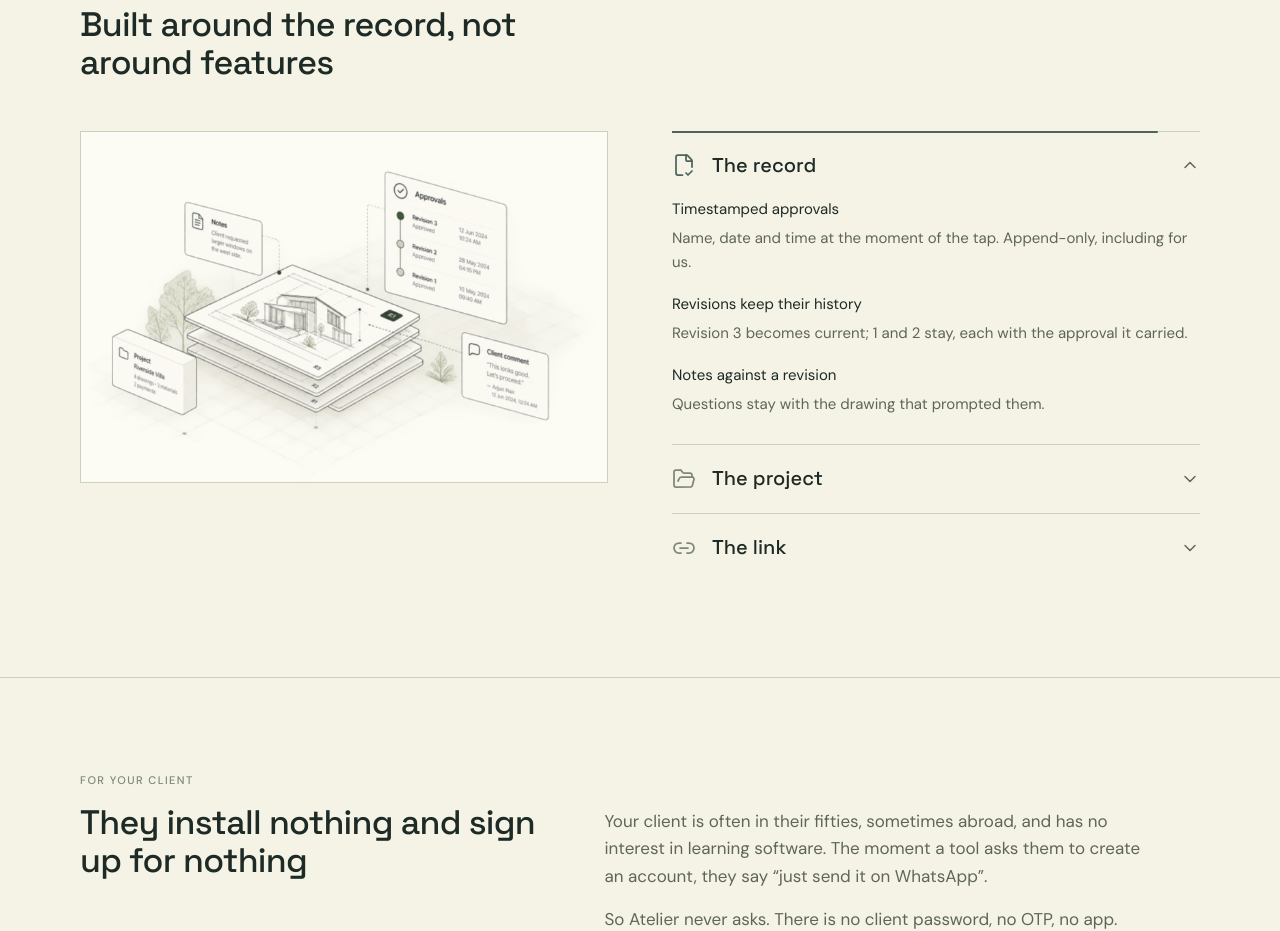
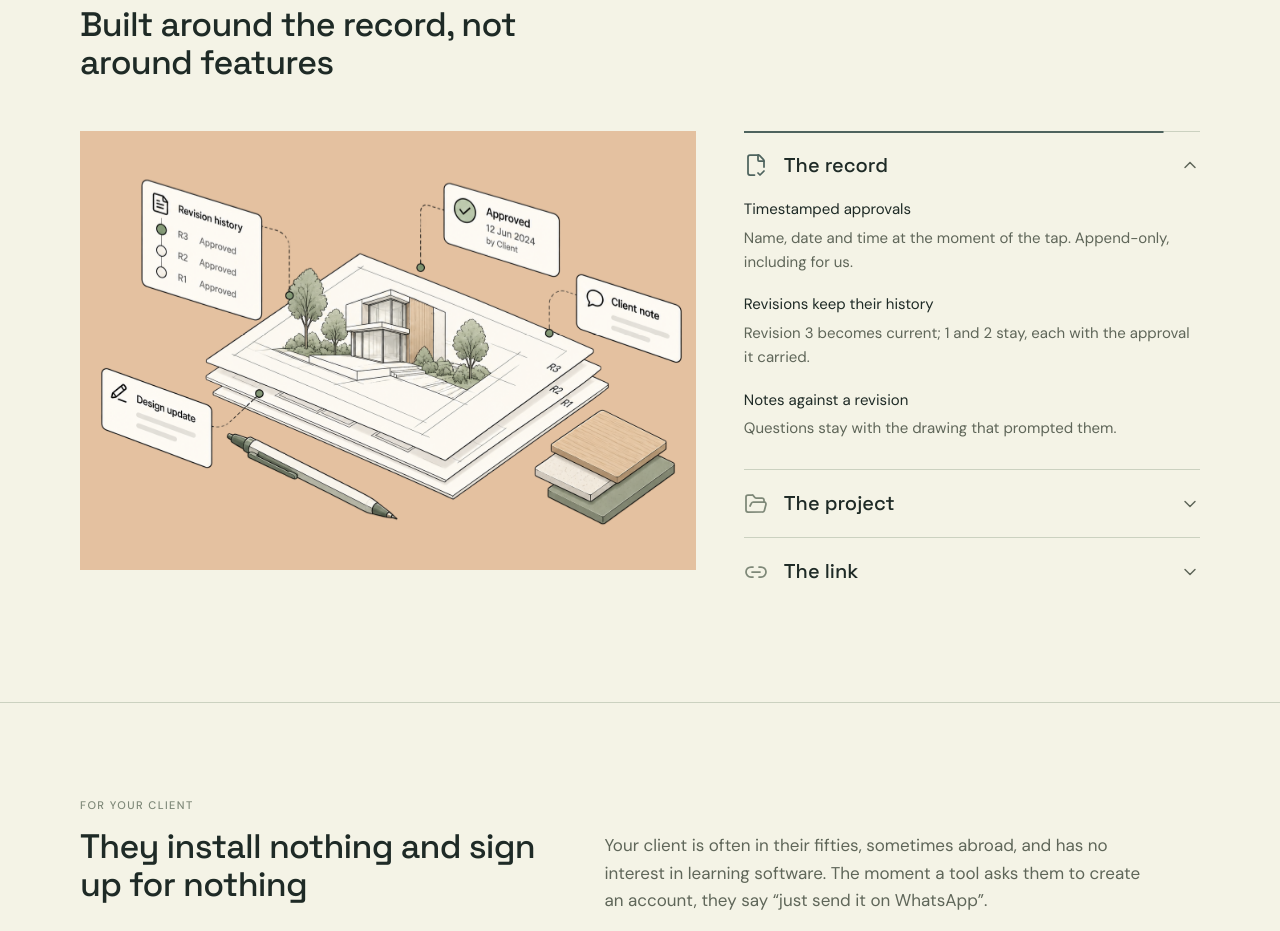
Before and after one commit to sachu1105/drafo, a Next.js app in the folder frontend/: page / in a window 1280 px wide. Shown: the part 2200-3131 px from the top of the page. Built offline with nearby package versions, Linux system fonts and the light colour scheme; no server answers.

Commit message:
updated the images

```diff
--- a/frontend/src/components/marketing/FeatureAccordion.tsx
+++ b/frontend/src/components/marketing/FeatureAccordion.tsx
@@ -18,8 +18,9 @@ import { useEffect, useRef, useState } from "react";
 const GROUPS = [
   {
     label: "The record",
+    tint: "bg-swatchWood",
     icon: FileCheck2,
-    image: "/rivison.png" as string | null,
+    image: "/rivision2.png" as string | null,
     imageAlt:
       "A drawing set with revisions 1 to 3 stacked, an approvals list giving "
       + "the date and time each revision was approved, a note, and a client "
@@ -41,6 +42,7 @@ const GROUPS = [
   },
   {
     label: "The project",
+    tint: "bg-swatchStone",
     icon: FolderOpen,
     /** Drop a file in /public and name it here, as "The record" does. */
     image: "/drawing.png" as string | null,
@@ -62,6 +64,7 @@ const GROUPS = [
   },
   {
     label: "The link",
+    tint: "bg-swatchSage",
     icon: Link2,
     image: "/link.png" as string | null,
     imageAlt: "",
@@ -137,7 +140,7 @@ export function FeatureAccordion() {
       onMouseLeave={() => setPaused(false)}
       onFocusCapture={() => setPaused(true)}
       onBlurCapture={() => setPaused(false)}
-      className="grid items-start gap-10 lg:grid-cols-2 lg:gap-16"
+      className="grid items-start gap-10 lg:grid-cols-[1.35fr_1fr] lg:gap-12"
     >
       <FeatureVisual group={active} />
 
@@ -250,7 +253,7 @@ function FeatureVisual({ group }: { group: (typeof GROUPS)[number] }) {
   return (
     <div
       data-feature-visual
-      className="relative aspect-[3/2] overflow-hidden border border-rule bg-card"
+      className={`relative aspect-[7/5] overflow-hidden transition-colors duration-300 ${group.tint}`}
     >
       {group.image ? (
         <Image
--- a/frontend/tailwind.config.ts
+++ b/frontend/tailwind.config.ts
@@ -43,6 +43,14 @@ const config: Config = {
         rule: "#CBD1C0",
         ruleSoft: "#E2E3D3",
 
+        // --- material swatches ---
+        // Lifted pixel-for-pixel from the sample board in the hero drawing:
+        // wood, stone and a sage laminate. They ground the three feature
+        // panels, so each drawing sits on a material rather than on paper.
+        swatchWood: "#E4C1A0",
+        swatchStone: "#E8E2DC",
+        swatchSage: "#859388",
+
         // --- state ---
         accent: "#3F544C", // approved, 7.3:1
         accentSoft: "#E4E9E2",
```
Also changed, not shown: frontend/public/rivision2.png (added).
